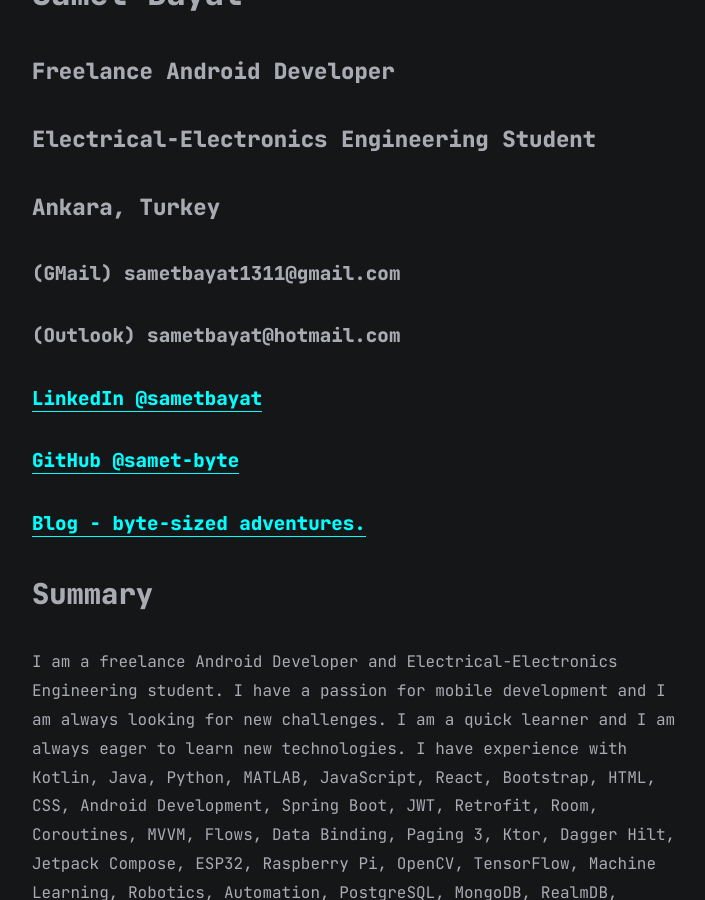
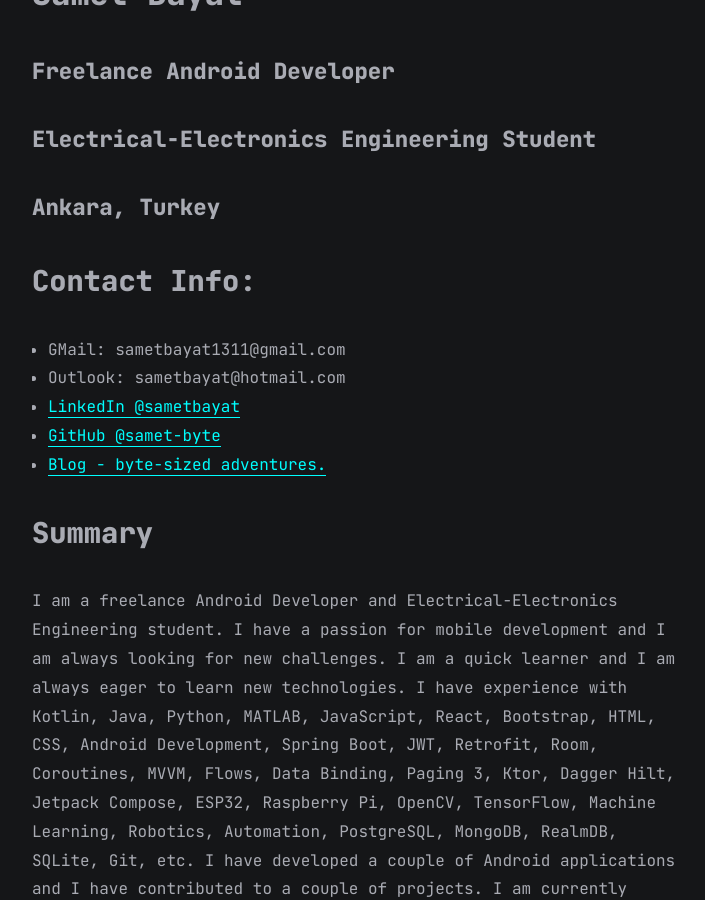
Before and after one commit to samet-byte/samet-byte.github.io, a Jekyll site: the page built from cv.md, in a window 1280 px wide and 900 px high, scrolled down 708 px. Shown: the whole window, without its empty margins (283-988 px from the left). Built offline with Jekyll 4.4.1, drawn with Linux system fonts in a browser that asks for light colours; some of the changed text lies outside the part shown.

Commit message:
Update contact information and add new technologies

```diff
--- a/cv.md
+++ b/cv.md
@@ -16,12 +16,12 @@
 #### Electrical-Electronics Engineering Student
 #### Ankara, Turkey
 
-
-#####     (GMail) sametbayat1311@gmail.com
-#####     (Outlook) sametbayat@hotmail.com
-#####     [LinkedIn @sametbayat](https://www.linkedin.com/in/sametbayat/)
-#####    [GitHub @samet-byte](https://github.com/samet-byte)
-#####    [Blog - byte-sized adventures.](https://sametb.com/)
+## Contact Info:
+- GMail: sametbayat1311@gmail.com
+- Outlook: sametbayat@hotmail.com
+- [LinkedIn @sametbayat](https://www.linkedin.com/in/sametbayat/)
+- [GitHub @samet-byte](https://github.com/samet-byte)
+- [Blog - byte-sized adventures.](https://sametb.com/)
 
 
 
@@ -37,12 +37,14 @@
   - Year: Agu 2019 - Jun 2020,  Sep 2022 - **Jan 2025**
   - Expected Graduation Date: Jan 2025
   - GPA: 3.77/4.00
+
 <br/>
 - Degree: Bachelor of Chemical Engineering
   - University: Hacettepe University
   - Year: Agu 2020 - May 2022
   - Status: Not graduated
   - GPA: 3.15/4.00 (2nd year)
+
 <br/>
 - Degree: High School
   - School: Ayşeabla Science High School
@@ -73,6 +75,7 @@
     - Flows
     - Data Binding
     - Paging 3
+
   <br/>
   - Java
     - Android Development (for legacy projects)
@@ -101,22 +109,28 @@
     - Signal Processing
     - Machine Learning
     - Simulink
+
   <br/>
   - C
     - To manage microcontrollers
+
   <br/>
   - C++
     - I wrote a simple 'Library Management System' with C++ for my university project in 2019.
     - I have not much experience with it.
+
   <br/>
   - C#
     - I developed a couple of simple mobile applications with .NET MAUI (I contributed a closed source project - Android Accessibility Service that uses Rest API)
+
   <br/>
   - AppleScript
       - Occasionally, I write scripts to automate my daily tasks on macOS.
+
   <br/>
   - Assembly, VHDL, Verilog, Smali, Swift, Dart, Flutter, Spice
     - Just for fun, I have not much experience with them.
+
   <br/>
   - Database
     - PostgreSQL
@@ -124,6 +138,7 @@
     - MongoDB
     - RealmDB
     - SQLite
+
   <br/>
   - Version Control:
     - Git
@@ -161,7 +176,7 @@
   - Quick Look:
     <img src="https://github.com/samet-byte/frontent-react-cinequilt-js/raw/main/ss/Screenshot%202024-01-02%20at%2011.14.20%E2%80%AFPM.png" />
 
-##
+<br/>
 - Ctrl + C (ssClipboard)
   - Description: Text expander and text box assistant for Android.
   - For: Personal Project
@@ -192,7 +207,7 @@
     - Swipe to Delete & Share
     - Dark Mode
 
-##
+<br/>
 - A Comprehensive Review Of Face Detection, Tracking & Face Swap Algorithms With Matlab Applications
   - Description: In this study face/feature detection, feature tracking and face swap applications will be handled and evaluated with Viola Jones, KLT and MPB algorithms. The work includes three different applications: 'Real Time Face Tracking', 'Image Editing/Blending' and 'Video Editing/Blending'. The open- source content of Mahmoud Afifi (York University) is used as the video processing dataset and MATLAB code guide. The aim is to examine the algorithms in detail, how MATLAB used it and to determine the proportionality of the application-theoretical knowledge common shares.
   - For: Term Project
@@ -210,7 +225,7 @@
     - (Repository will be public after the publication of research paper)
     - [Face Detection, Tracking & Face Swap Algorithms]()
 
-##
+<br/>
 - Hoops Insight
   - Description: A basketball players' statistics and analytics platform. Mostly to improve my skills in Jetpack Compose.
   - For: Personal Project
@@ -236,10 +251,10 @@
     <img  width="30%" height="auto" src="https://github.com/samet-byte/Android-JetpackCompose-HoopsInsight/raw/main/screenshot/details_collapsed_mj.png">
     <img  width="30%" height="auto" src="https://github.com/samet-byte/Android-JetpackCompose-HoopsInsight/raw/main/screenshot/details_expanded_mj.png">
 
-#
+<br>
 - [More Projects on Github](https://github.com/samet-byte?tab=repositories)
 
-  ##
+  <br/>
   - [Gemini API Demo App](https://github.com/samet-byte/Android-Jetpack-Gemini-Demo)
     - Description: An Android application that demonstrates the Gemini API. Developed in a short time to learn the Gemini API and discover its capabilities.
     - For: Personal Project
@@ -253,7 +268,7 @@
         - Fetched data from the Gemini API.
         - Lasted 2 hours from the idea to finish.
 
-  ##
+  <br/>
   - [Samsung SPen SDK Demo App](https://github.com/samet-byte/SPen-Button-Feature)
     - Description: An Android application that demonstrates the Samsung SPen SDK. Developed in a short time to learn the Samsung SPen SDK and discover its capabilities.
     - For: Personal Project
@@ -265,7 +280,7 @@
       - Developed the app with Java and Kotlin.
       - Fetched data from the Samsung SPen SDK.
 
-  ##
+  <br/>
   - [ESP32 Capacitive Touch as a Keyboard](https://github.com/samet-byte/ESP32-CAM-Capacitive-Touch-Keyboard-Demo)
     - Description: An ESP32 project that uses capacitive touch as a keyboard. Developed to learn ESP32 and capacitive touch.
     - For: Personal Project
@@ -276,7 +291,7 @@
       - Developed the project with C.
       - Used capacitive touch as a keyboard input.
 
-  ##
+  <br/>
   - [Android as Server](https://github.com/samet-byte/Android-As-Server)
     - Description: This project demonstrates how to run an HTTP server in an Android app with Ktor.
     - For: Personal Project
@@ -288,13 +303,13 @@
       - Ran an HTTP server in an Android app with Ktor.
       - Used the server to serve an API that controls the device's features (like volume, brightness, etc.)
 
-##
+<br/>
 - Bluetooth Speaker with Bandpass Filter
   - Description: A Bluetooth speaker project that uses a bandpass filter. Developed to learn bandpass filters and audio processing.
   - For: Term Project
   - Role: Developer, Team Leader
   - Status: Completed (Spring 2023)
-##
+<br/>
 - Ongoing Projects:
 
   - Robot Arm with Computer Vision for Agriculture
```
Also changed, not shown: other parts of cv.md (+6 -1 lines).
